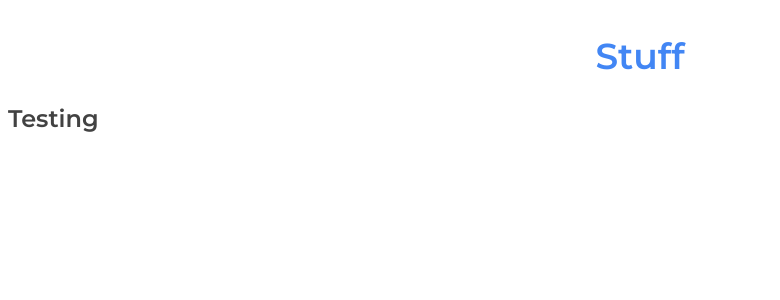
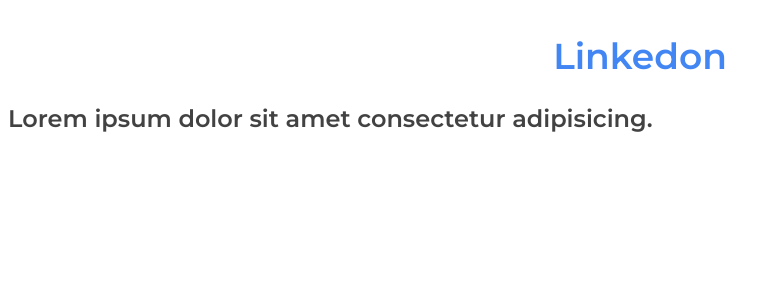
Before and after one commit to EyderACM/MERN-app, a React (Create React App) app in the folder client/: page / in a window 1280 px wide. Shown: the top 300 px of the page, without its empty margins (0-780 px from the left). Built offline with nearby package versions, Linux system fonts and the light colour scheme.

Commit message:
Change routes of utils

```diff
--- a/client/src/App.tsx
+++ b/client/src/App.tsx
@@ -8,7 +8,7 @@
     <GlobalWrapper>
       <Navbar />
       <H1 color='secondary' weight='semi-bold'>
-        Testing
+        Lorem ipsum dolor sit amet consectetur adipisicing.
       </H1>
     </GlobalWrapper>
   </React.Fragment>
--- a/client/src/components/Navbar/Navbar.tsx
+++ b/client/src/components/Navbar/Navbar.tsx
@@ -4,6 +4,6 @@
 
 export const Navbar: React.FC = () => (
   <NavbarContainer dynamic={false}>
-    <Logo weight='semi-bold'>Stuff</Logo>
+    <Logo weight='semi-bold'>Linkedon</Logo>
   </NavbarContainer>
 );
--- a/client/src/components/ui/H1/H1.tsx
+++ b/client/src/components/ui/H1/H1.tsx
@@ -1,5 +1,5 @@
 import styled from 'styled-components';
-import { fontWeight, fontColor } from './utils';
+import { fontWeight, fontColor } from '../utils';
 
 export interface IH1Props {
   color?: 'primary' | 'secondary';
--- a/client/src/components/ui/H1/utils.tsx
+++ b/client/src/components/ui/utils.tsx
@@ -1,4 +1,4 @@
-import * as Colors from '../../../styles/Colors';
+import * as Colors from '../../styles/Colors';
 
 export const fontWeight = (variant: String = '400') => {
   switch (variant) {
```
